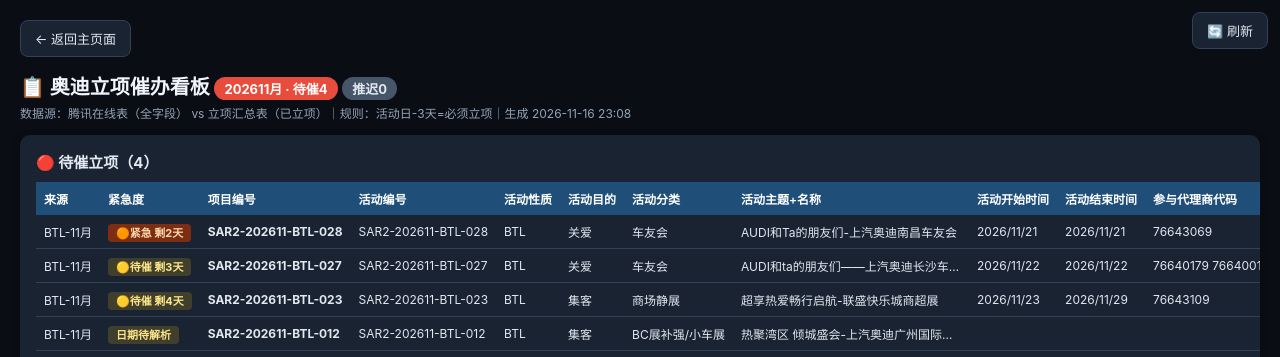
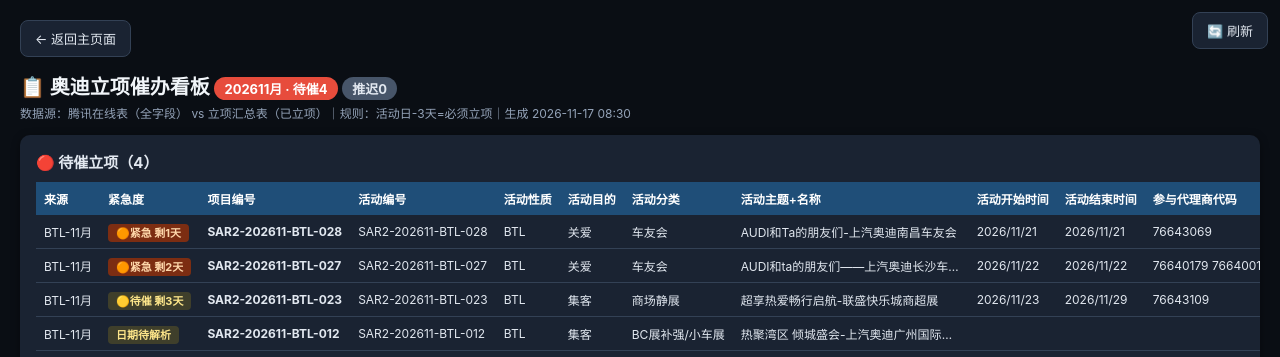
Before and after one commit to JayYangstore/ai-workbench, a plain HTML site: page lixiang_diff.html in a window 1280 px wide. Shown: the top 357 px of the page. Drawn offline with Linux system fonts and the light colour scheme.

Commit message:
daily update lixiang diff

```diff
--- a/lixiang_diff.html
+++ b/lixiang_diff.html
@@ -59,12 +59,12 @@ async function refreshDetail(){
 }
 </script><a class="back-home" href="./">← 返回主页面</a>
 <h1>📋 奥迪立项催办看板 <span class="count red">202611月 · 待催4</span> <span class="count gray">推迟0</span></h1>
-<div class="sub">数据源：腾讯在线表（全字段） vs 立项汇总表（已立项）｜规则：活动日-3天=必须立项｜生成 2026-11-16 23:08</div>
+<div class="sub">数据源：腾讯在线表（全字段） vs 立项汇总表（已立项）｜规则：活动日-3天=必须立项｜生成 2026-11-17 08:30</div>
 
 <div class="section"><h2>🔴 待催立项（4）</h2>
-<table><thead><tr><th>来源</th><th>紧急度</th><th>项目编号</th><th>活动编号</th><th>活动性质</th><th>活动目的</th><th>活动分类</th><th>活动主题+名称</th><th>活动开始时间</th><th>活动结束时间</th><th>参与代理商代码</th><th>参与代理商名称</th><th>活动车型</th><th>常规区域市场费</th><th>代理商出资</th><th>区域运营补强</th><th>合计</th><th>有效线索目标</th><th>大定目标</th><th>CPL</th><th>CPS</th></tr></thead><tbody><tr><td>BTL-11月</td><td><span class="badge urgent">🟠紧急 剩2天</span></td><td><b>SAR2-202611-BTL-028</b></td><td>SAR2-202611-BTL-028</td><td>BTL</td><td>关爱</td><td>车友会</td><td>AUDI和Ta的朋友们-上汽奥迪南昌车友会</td><td>2026/11/21</td><td>2026/11/21</td><td>76643069</td><td>南昌利泰用户中心</td><td>E7X+E5</td><td>9,980.70</td><td></td><td></td><td></td><td></td><td></td><td></td><td></td></tr><tr><td>BTL-11月</td><td><span class="badge warn">🟡待催 剩3天</span></td><td><b>SAR2-202611-BTL-027</b></td><td>SAR2-202611-BTL-027</td><td>BTL</td><td>关爱</td><td>车友会</td><td>AUDI和ta的朋友们——上汽奥迪长沙车友会野趣集结·不负热爱</td><td>2026/11/22</td><td>2026/11/22</td><td>76640179
+<table><thead><tr><th>来源</th><th>紧急度</th><th>项目编号</th><th>活动编号</th><th>活动性质</th><th>活动目的</th><th>活动分类</th><th>活动主题+名称</th><th>活动开始时间</th><th>活动结束时间</th><th>参与代理商代码</th><th>参与代理商名称</th><th>活动车型</th><th>常规区域市场费</th><th>代理商出资</th><th>区域运营补强</th><th>合计</th><th>有效线索目标</th><th>大定目标</th><th>CPL</th><th>CPS</th></tr></thead><tbody><tr><td>BTL-11月</td><td><span class="badge urgent">🟠紧急 剩1天</span></td><td><b>SAR2-202611-BTL-028</b></td><td>SAR2-202611-BTL-028</td><td>BTL</td><td>关爱</td><td>车友会</td><td>AUDI和Ta的朋友们-上汽奥迪南昌车友会</td><td>2026/11/21</td><td>2026/11/21</td><td>76643069</td><td>南昌利泰用户中心</td><td>E7X+E5</td><td>9,980.70</td><td></td><td></td><td></td><td></td><td></td><td></td><td></td></tr><tr><td>BTL-11月</td><td><span class="badge urgent">🟠紧急 剩2天</span></td><td><b>SAR2-202611-BTL-027</b></td><td>SAR2-202611-BTL-027</td><td>BTL</td><td>关爱</td><td>车友会</td><td>AUDI和ta的朋友们——上汽奥迪长沙车友会野趣集结·不负热爱</td><td>2026/11/22</td><td>2026/11/22</td><td>76640179
 76640019</td><td>湖南麓谷腾迪用户中心
-长沙腾迪用户中心</td><td>E7X</td><td>49,955.00</td><td></td><td></td><td></td><td></td><td></td><td></td><td></td></tr><tr><td>BTL-11月</td><td><span class="badge warn">🟡待催 剩4天</span></td><td><b>SAR2-202611-BTL-023</b></td><td>SAR2-202611-BTL-023</td><td>BTL</td><td>集客</td><td>商场静展</td><td>超享热爱畅行启航-联盛快乐城商超展</td><td>2026/11/23</td><td>2026/11/29</td><td>76643109</td><td>九江永迪用户中心</td><td>E7X+A5L</td><td>29,818.50</td><td>12,779.36</td><td></td><td></td><td>50</td><td>2</td><td>596</td><td>14909</td></tr><tr><td>BTL-11月</td><td><span class="badge warn">日期待解析</span></td><td><b>SAR2-202611-BTL-012</b></td><td>SAR2-202611-BTL-012</td><td>BTL</td><td>集客</td><td>BC展补强/小车展</td><td>热聚湾区 倾城盛会-上汽奥迪广州国际车展</td><td></td><td></td><td></td><td></td><td></td><td></td><td></td><td></td><td></td><td></td><td></td><td></td><td></td></tr></tbody></table></div>
+长沙腾迪用户中心</td><td>E7X</td><td>49,955.00</td><td></td><td></td><td></td><td></td><td></td><td></td><td></td></tr><tr><td>BTL-11月</td><td><span class="badge warn">🟡待催 剩3天</span></td><td><b>SAR2-202611-BTL-023</b></td><td>SAR2-202611-BTL-023</td><td>BTL</td><td>集客</td><td>商场静展</td><td>超享热爱畅行启航-联盛快乐城商超展</td><td>2026/11/23</td><td>2026/11/29</td><td>76643109</td><td>九江永迪用户中心</td><td>E7X+A5L</td><td>29,818.50</td><td>12,779.36</td><td></td><td></td><td>50</td><td>2</td><td>596</td><td>14909</td></tr><tr><td>BTL-11月</td><td><span class="badge warn">日期待解析</span></td><td><b>SAR2-202611-BTL-012</b></td><td>SAR2-202611-BTL-012</td><td>BTL</td><td>集客</td><td>BC展补强/小车展</td><td>热聚湾区 倾城盛会-上汽奥迪广州国际车展</td><td></td><td></td><td></td><td></td><td></td><td></td><td></td><td></td><td></td><td></td><td></td><td></td><td></td></tr></tbody></table></div>
 <div class="section"><h2>🚐 待催大篷车（0）</h2>
 <table><thead><tr><th>来源</th><th>紧急度</th><th>项目</th><th>活动名称</th><th>活动所在省</th><th>活动所在市</th><th>参与代理商</th><th>代理商代码</th><th>活动开始时间</th><th>活动结束时间</th><th>场租</th><th>搭建运营</th><th>费用合计</th><th>潜客目标</th><th>订单目标</th></tr></thead><tbody></tbody></table></div>
 <div class="section"><h2>⏸ 已推迟（0）</h2>
```
